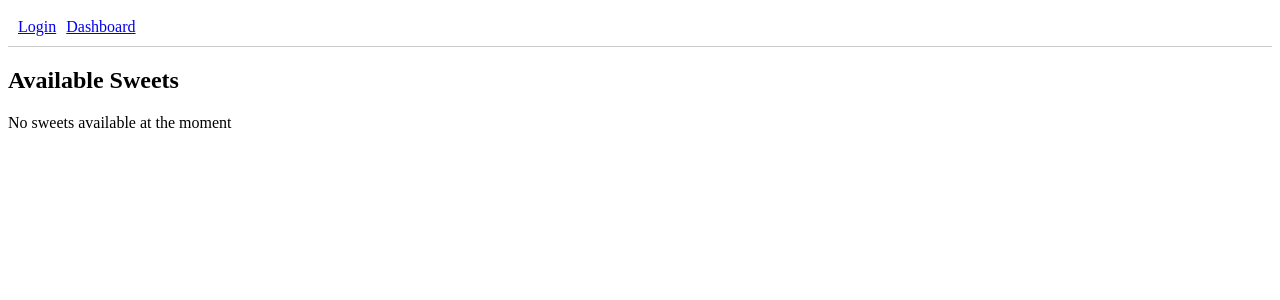
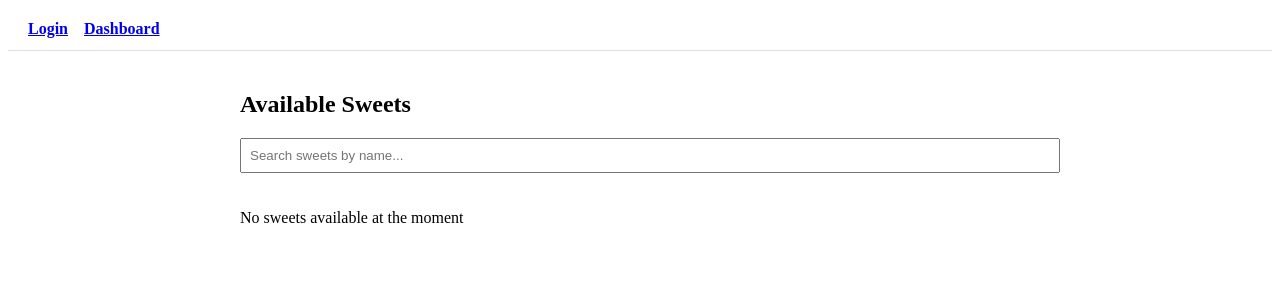
Before and after one commit to Kashni06/sweet-shop-management-system, a React app in the folder frontend/: page /dashboard in a window 1280 px wide. Shown: the top 300 px of the page. Built offline with nearby package versions, Linux system fonts and the light colour scheme; the HTML template or start-up script is replaced by a standard one.

Commit message:
feat(frontend): add search UI and improve dashboard layout

```diff
--- a/frontend/src/components/Navbar.jsx
+++ b/frontend/src/components/Navbar.jsx
@@ -2,10 +2,16 @@ import { Link } from "react-router-dom";
 
 function Navbar() {
   return (
-    <nav style={{ padding: "10px", borderBottom: "1px solid #ccc" }}>
-      <Link to="/login" style={{ marginRight: "10px" }}>
-        Login
-      </Link>
+    <nav
+      style={{
+        padding: "12px 20px",
+        display: "flex",
+        gap: "16px",
+        borderBottom: "1px solid #ddd",
+        fontWeight: "bold",
+      }}
+    >
+      <Link to="/login">Login</Link>
       <Link to="/dashboard">Dashboard</Link>
     </nav>
   );
--- a/frontend/src/pages/SweetListPage.jsx
+++ b/frontend/src/pages/SweetListPage.jsx
@@ -1,19 +1,42 @@
+import { useState } from "react";
 import SweetCard from "../components/SweetCard";
 
-function SweetListPage({ sweets = [] }) {
-  const hasNoSweets = sweets.length === 0;
+function SweetListPage() {
+  // Temporary data (frontend only)
+  const [sweets] = useState([]);
+  const [searchText, setSearchText] = useState("");
+
+  // Filter sweets by name (frontend-only logic)
+  const filteredSweets = sweets.filter((sweet) =>
+    sweet.name.toLowerCase().includes(searchText.toLowerCase())
+  );
 
   return (
-    <div>
-      {/* Page title */}
+    <div style={{ padding: "20px", maxWidth: "800px", margin: "auto" }}>
+      {/* Page heading */}
       <h2>Available Sweets</h2>
 
-      {/* Show message when there are no sweets */}
-      {hasNoSweets && <p>No sweets available at the moment</p>}
+      {/* Search input */}
+      <input
+        type="text"
+        placeholder="Search sweets by name..."
+        value={searchText}
+        onChange={(e) => setSearchText(e.target.value)}
+        style={{
+          padding: "8px",
+          width: "100%",
+          marginBottom: "20px",
+        }}
+      />
 
-      {/* Show sweet cards when sweets are present */}
-      {!hasNoSweets &&
-        sweets.map((sweet, index) => <SweetCard key={index} sweet={sweet} />)}
+      {/* Sweet list */}
+      {filteredSweets.length === 0 ? (
+        <p>No sweets available at the moment</p>
+      ) : (
+        filteredSweets.map((sweet) => (
+          <SweetCard key={sweet.id} sweet={sweet} />
+        ))
+      )}
     </div>
   );
 }
```
